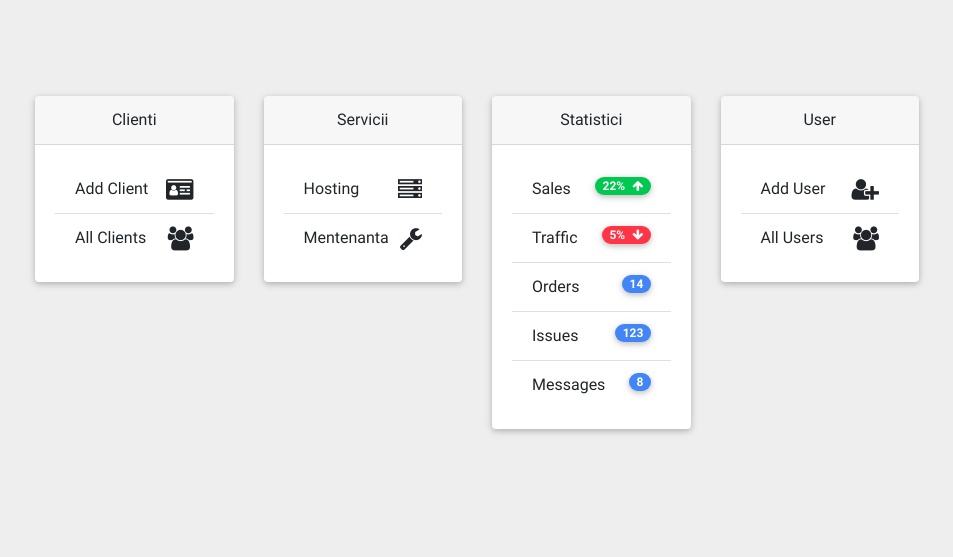
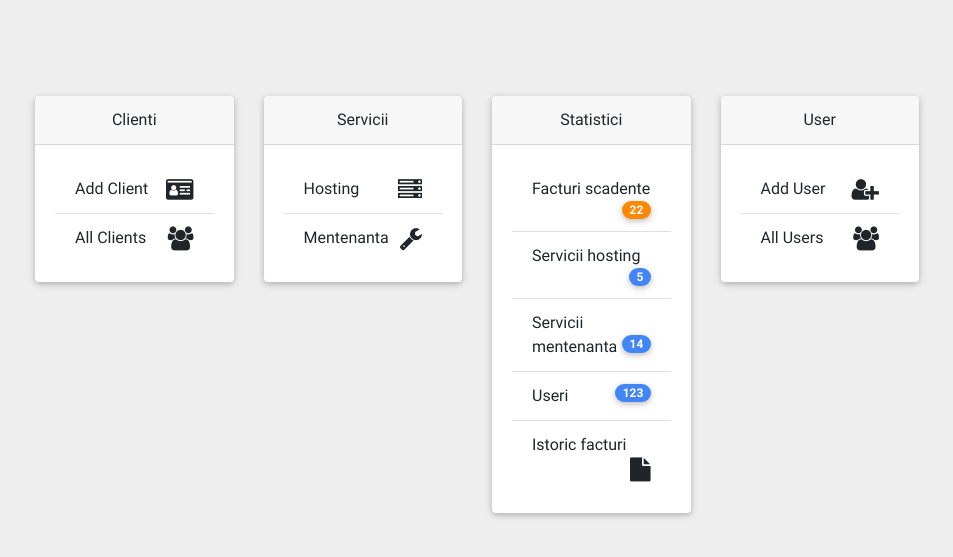
Before and after one commit to condurachealexandrugeorge/BrilliantDEVs, a Laravel app: page /home in a window 1280 px wide. Shown: the top 557 px of the page, without its empty margins (298-1251 px from the left). Run offline with Laravel 8, Linux system fonts and the light colour scheme; some libraries are stand-ins or nearby versions.

Commit message:
Home -> editing buttons

```diff
--- a/resources/views/home.blade.php
+++ b/resources/views/home.blade.php
@@ -57,24 +57,22 @@
                         <!--Card content-->
                         <div class="card-body">
                             <div class="list-group list-group-flush">
-                                <a class="list-group-item list-group-item-action waves-effect">Sales
-                                    <span class="badge badge-success badge-pill pull-right">22%
-                                        <i class="fa fa-arrow-up ml-1"></i>
+                                <a class="list-group-item list-group-item-action waves-effect">Facturi scadente
+                                    <span class="badge badge-warning badge-pill pull-right">22
                                     </span>
                                 </a>
-                                <a class="list-group-item list-group-item-action waves-effect">Traffic
-                                    <span class="badge badge-danger badge-pill pull-right">5%
-                                        <i class="fa fa-arrow-down ml-1"></i>
+                                <a class="list-group-item list-group-item-action waves-effect">Servicii hosting
+                                    <span class="badge badge-primary badge-pill pull-right">5
                                     </span>
                                 </a>
-                                <a class="list-group-item list-group-item-action waves-effect">Orders
+                                <a class="list-group-item list-group-item-action waves-effect">Servicii mentenanta
                                     <span class="badge badge-primary badge-pill pull-right">14</span>
                                 </a>
-                                <a class="list-group-item list-group-item-action waves-effect">Issues
+                                <a class="list-group-item list-group-item-action waves-effect">Useri
                                     <span class="badge badge-primary badge-pill pull-right">123</span>
                                 </a>
-                                <a class="list-group-item list-group-item-action waves-effect">Messages
-                                    <span class="badge badge-primary badge-pill pull-right">8</span>
+                                <a class="list-group-item list-group-item-action waves-effect">Istoric facturi
+                                    <i class="fa fa-file pull-right" aria-hidden="true" style="font-size: 24px;"></i>
                                 </a>
                             </div>
                         </div>
```
Also changed, not shown: public/img/logo.png (added), public/logo/^B1C7D9F51732C6A60C4BF17E982E90C9D04269684514A23AAF^pimgt1_distr.jpg (added).
